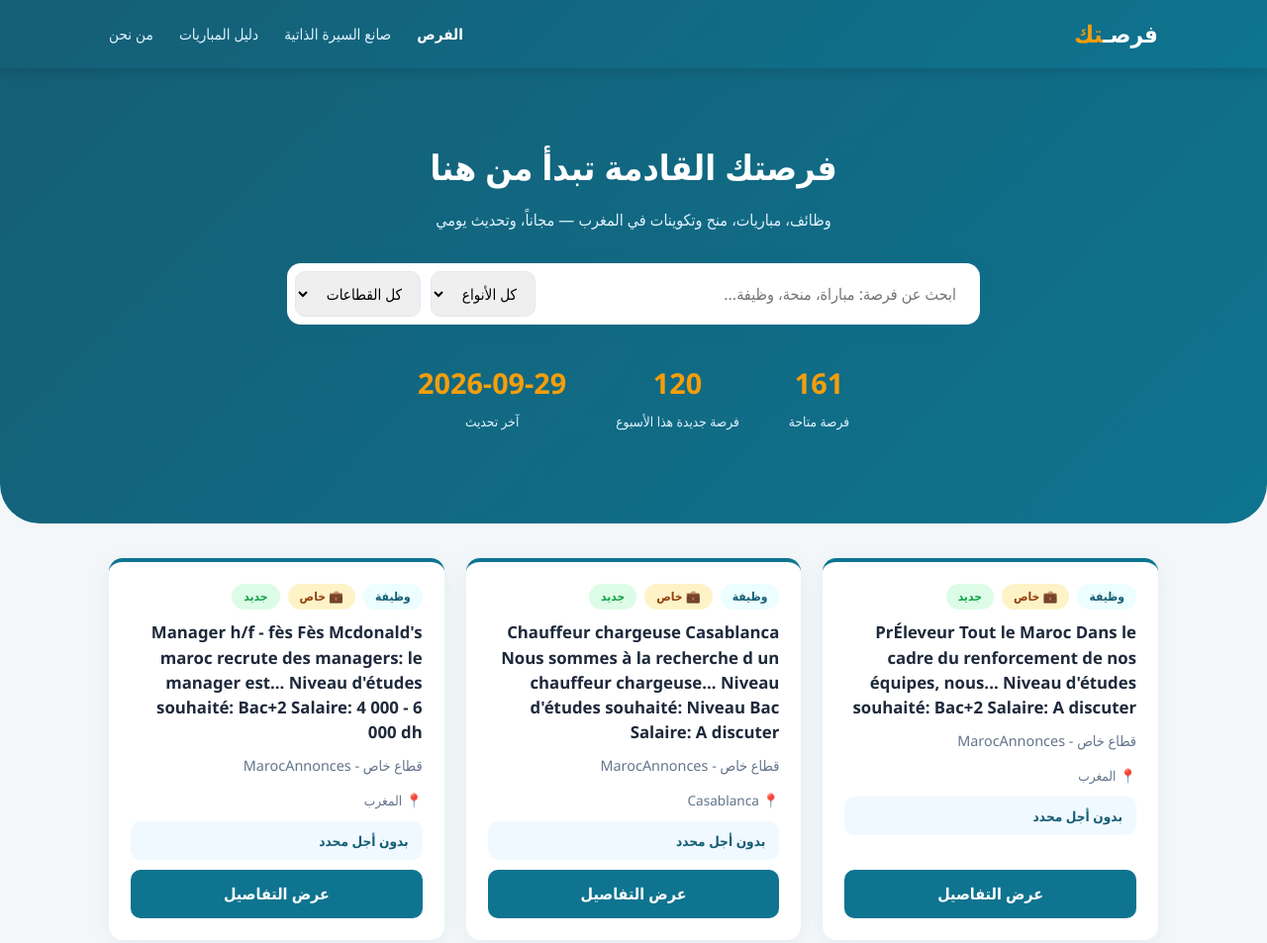
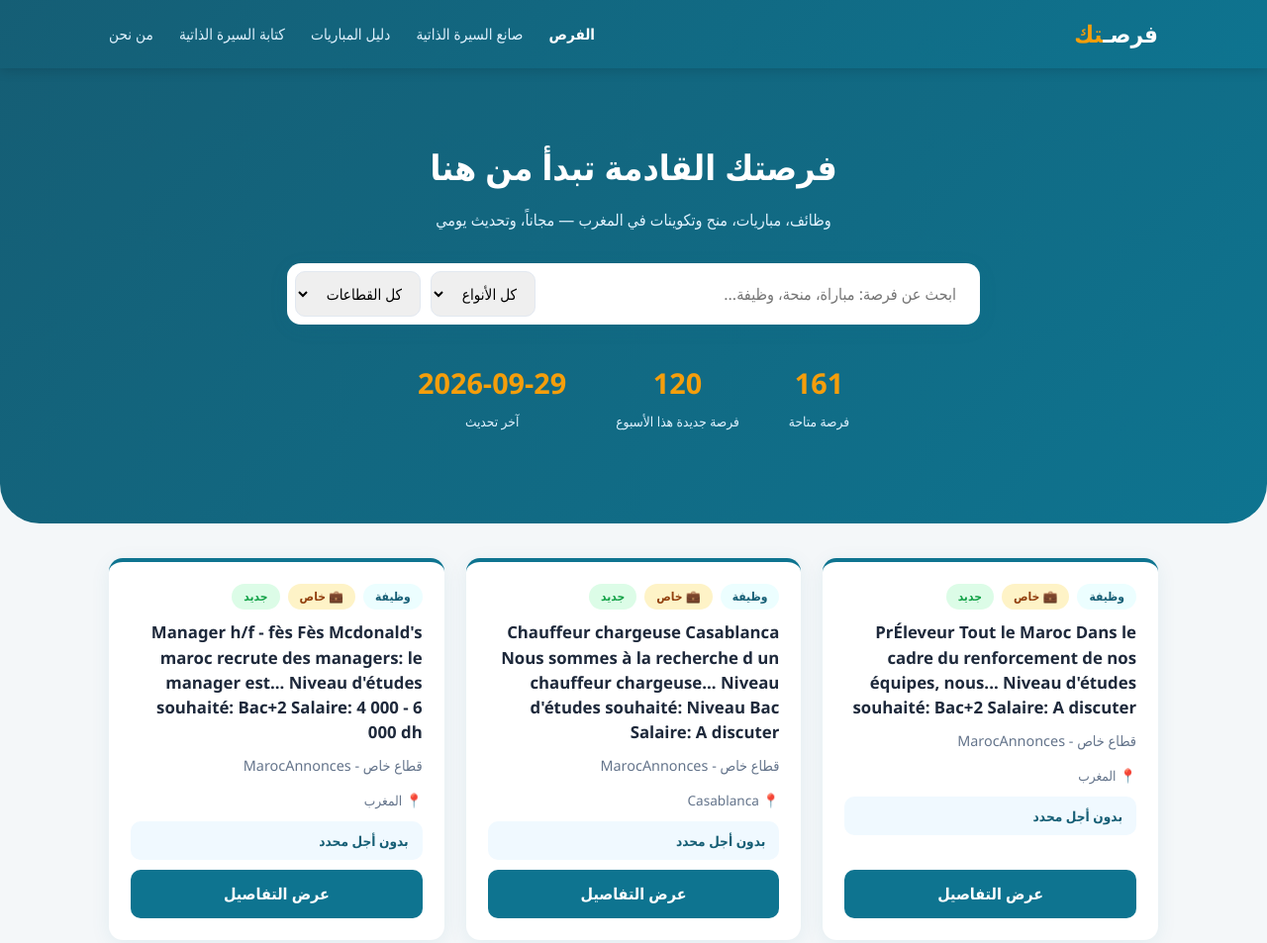
Before and after one commit to fourstek/forssatek, a plain HTML site: page index.html in a window 1280 px wide. Shown: the top 953 px of the page at 99% size. Drawn offline with Linux system fonts and the light colour scheme.

Commit message:
Update index.html

```diff
--- a/index.html
+++ b/index.html
@@ -16,7 +16,7 @@
         <a href="index.html" class="active">الفرص</a>
         <a href="cv.html">صانع السيرة الذاتية</a>
         <a href="articles/mobara-wadifa.html">دليل المباريات</a>
-
+<a href="articles/cv-professionnel.html">كتابة السيرة الذاتية</a>
         <a href="about.html">من نحن</a>
       </nav>
     </div>
```
